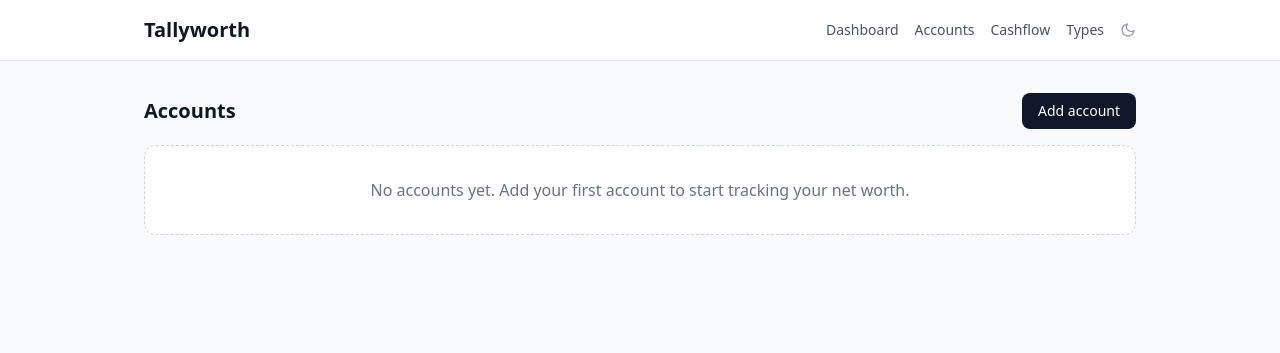
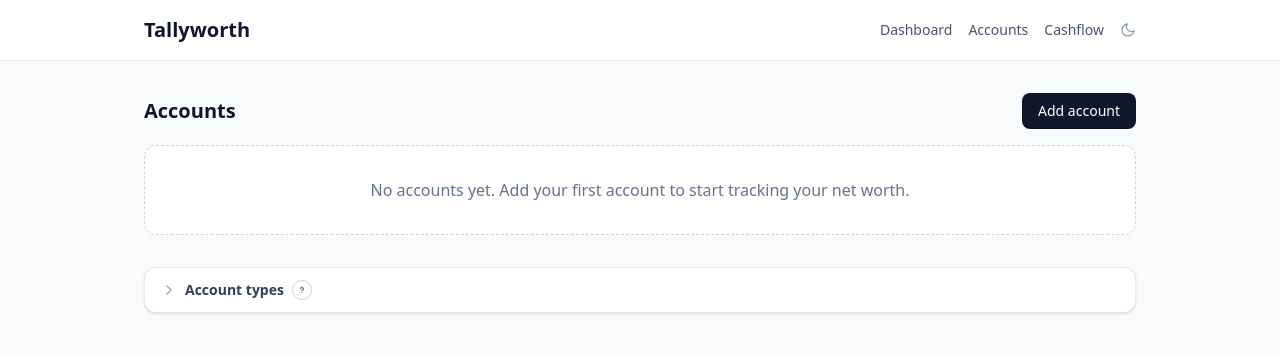
Before and after one commit to kernelkaribou/tallyworth, a Flask app: page /accounts in a window 1280 px wide. Shown: the top 353 px of the page. Run offline with Flask 3, Linux system fonts and the light colour scheme; style sheets or scripts are compiled from the project's sources.

Commit message:
Merge account types into the Accounts page
Fold the standalone /account-types page into a collapsible "Account
types" section on the Accounts page, simplifying navigation and reducing
maintained routes/templates.

- Remove the GET /account-types route and its template; account types are
  now listed in a native <details> section (id="account-types") on the
  accounts list, collapsed by default.
- Keep the POST /account-types handler for the add-custom-type form; its
  redirects and the "Manage types" link now target the accounts page
  anchor.
- Pass account_types to list_accounts and move the classification/loan
  sync JS into the accounts list scripts block.
- Drop the "Types" nav link.

Co-authored-by: Copilot <223556219+Copilot@users.noreply.github.com>

```diff
--- a/app/blueprints/accounts.py
+++ b/app/blueprints/accounts.py
@@ -41,7 +41,12 @@ def list_accounts():
         .all()
     )
     values = display_value_map(accounts)
-    return render_template("accounts/list.html", accounts=accounts, values=values)
+    return render_template(
+        "accounts/list.html",
+        accounts=accounts,
+        values=values,
+        account_types=_ordered_types(),
+    )
 
 
 @bp.get("/accounts/new")
@@ -230,37 +235,32 @@ def toggle_archive(account_id: int):
     return redirect(url_for("accounts.list_accounts"))
 
 
-@bp.get("/account-types")
-def list_account_types():
-    return render_template(
-        "account_types/list.html", account_types=_ordered_types()
-    )
-
-
 @bp.post("/account-types")
 def create_account_type():
     name = (request.form.get("name") or "").strip()
     classification_raw = request.form.get("classification") or ""
     tracks_loan = request.form.get("tracks_loan") == "on"
 
+    types_anchor = url_for("accounts.list_accounts") + "#account-types"
+
     if not name:
         flash("Type name is required.", "error")
-        return redirect(url_for("accounts.list_account_types"))
+        return redirect(types_anchor)
     if AccountType.query.filter(AccountType.name.ilike(name)).first():
         flash(f"An account type named '{name}' already exists.", "error")
-        return redirect(url_for("accounts.list_account_types"))
+        return redirect(types_anchor)
     try:
         classification = Classification(classification_raw)
     except ValueError:
         flash("Please choose a valid classification.", "error")
-        return redirect(url_for("accounts.list_account_types"))
+        return redirect(types_anchor)
 
     if tracks_loan and classification == Classification.liability:
         flash(
             "Loan tracking applies to assets only, not liabilities.",
             "error",
         )
-        return redirect(url_for("accounts.list_account_types"))
+        return redirect(types_anchor)
 
     db.session.add(
         AccountType(
@@ -272,7 +272,7 @@ def create_account_type():
     )
     db.session.commit()
     flash(f"Account type '{name}' added.", "success")
-    return redirect(url_for("accounts.list_account_types"))
+    return redirect(types_anchor)
 
 
 def _parse_value_loan(
--- a/app/templates/accounts/form.html
+++ b/app/templates/accounts/form.html
@@ -51,7 +51,7 @@
       </select>
       <p class="mt-1 text-xs text-slate-500 dark:text-slate-400">
         Need another type?
-        <a class="underline" href="{{ url_for('accounts.list_account_types') }}">Manage types</a>.
+        <a class="underline" href="{{ url_for('accounts.list_accounts') }}#account-types">Manage types</a>.
       </p>
     </div>
 
--- a/app/templates/accounts/list.html
+++ b/app/templates/accounts/list.html
@@ -1,4 +1,5 @@
 {% extends "base.html" %}
+{% from "_macros.html" import info_tooltip %}
 
 {% block content %}
 <section class="flex items-center justify-between">
@@ -49,4 +50,104 @@
   No accounts yet. Add your first account to start tracking your net worth.
 </p>
 {% endif %}
+
+<details id="account-types" class="group mt-8 rounded-xl border border-slate-200 dark:border-slate-700 bg-white dark:bg-slate-800 shadow-sm">
+  <summary class="flex cursor-pointer list-none items-center gap-2 px-4 py-3 text-sm font-semibold text-slate-700 dark:text-slate-200">
+    <svg class="h-4 w-4 shrink-0 text-slate-400 transition-transform group-open:rotate-90" xmlns="http://www.w3.org/2000/svg" viewBox="0 0 24 24" fill="none" stroke="currentColor" stroke-width="2" stroke-linecap="round" stroke-linejoin="round" aria-hidden="true">
+      <polyline points="9 18 15 12 9 6"></polyline>
+    </svg>
+    <span>Account types</span>
+    {{ info_tooltip("Standard types are built in. Add your own custom types as needed.") }}
+  </summary>
+
+  <div class="grid gap-6 border-t border-slate-200 dark:border-slate-700 p-4 lg:grid-cols-3">
+    <div class="lg:col-span-2 overflow-hidden rounded-xl border border-slate-200 dark:border-slate-700">
+      <table class="w-full text-sm">
+        <thead class="bg-slate-50 dark:bg-slate-900/40 text-left text-slate-500 dark:text-slate-400">
+          <tr>
+            <th class="px-4 py-3 font-medium">Name</th>
+            <th class="px-4 py-3 font-medium">Classification</th>
+            <th class="px-4 py-3 font-medium">Tracks loan</th>
+            <th class="px-4 py-3 font-medium">Source</th>
+          </tr>
+        </thead>
+        <tbody class="divide-y divide-slate-100 dark:divide-slate-700">
+          {% for t in account_types %}
+          <tr>
+            <td class="px-4 py-3 font-medium text-slate-900 dark:text-slate-100">{{ t.name }}</td>
+            <td class="px-4 py-3 text-slate-600 dark:text-slate-300">{{ t.classification.value }}</td>
+            <td class="px-4 py-3 text-slate-600 dark:text-slate-300">{{ "Yes" if t.tracks_loan else "No" }}</td>
+            <td class="px-4 py-3 text-slate-500 dark:text-slate-400">
+              {{ "Built-in" if t.is_builtin else "Custom" }}
+            </td>
+          </tr>
+          {% endfor %}
+        </tbody>
+      </table>
+    </div>
+
+    <form
+      method="post"
+      action="{{ url_for('accounts.create_account_type') }}"
+      class="space-y-4 rounded-xl border border-slate-200 dark:border-slate-700 p-6"
+    >
+      <h2 class="text-sm font-semibold text-slate-700 dark:text-slate-200">Add a custom type</h2>
+      <div>
+        <label class="block text-sm font-medium text-slate-700 dark:text-slate-200" for="type_name">Name</label>
+        <input
+          id="type_name"
+          name="name"
+          type="text"
+          required
+          class="mt-1 w-full rounded-lg border border-slate-300 dark:border-slate-600 px-3 py-2 text-sm focus:border-slate-500 focus:outline-none dark:bg-slate-900 dark:text-slate-100"
+          placeholder="e.g. Pension"
+        />
+      </div>
+      <div>
+        <label class="block text-sm font-medium text-slate-700 dark:text-slate-200" for="classification">
+          Classification
+        </label>
+        <select
+          id="classification"
+          name="classification"
+          required
+          class="mt-1 w-full rounded-lg border border-slate-300 dark:border-slate-600 px-3 py-2 text-sm focus:border-slate-500 focus:outline-none dark:bg-slate-900 dark:text-slate-100"
+        >
+          <option value="asset">Asset (adds to net worth)</option>
+          <option value="liability">Liability (subtracts from net worth)</option>
+        </select>
+      </div>
+      <label class="flex items-center gap-2 text-sm text-slate-700 dark:text-slate-200">
+        <input type="checkbox" id="tracks_loan" name="tracks_loan" class="rounded border-slate-300 dark:border-slate-600" />
+        Tracks a loan / equity (e.g. property, vehicle)
+      </label>
+      <button
+        type="submit"
+        class="rounded-lg bg-slate-900 dark:bg-slate-700 px-4 py-2 text-sm font-medium text-white hover:bg-slate-700 dark:hover:bg-slate-600"
+      >
+        Add type
+      </button>
+    </form>
+  </div>
+</details>
 {% endblock %}
+
+{% block scripts %}
+<script>
+  (function () {
+    const classification = document.getElementById("classification");
+    const tracksLoan = document.getElementById("tracks_loan");
+    if (!classification || !tracksLoan) return;
+    function sync() {
+      const isLiability = classification.value === "liability";
+      if (isLiability) {
+        tracksLoan.checked = false;
+      }
+      tracksLoan.disabled = isLiability;
+      tracksLoan.closest("label").classList.toggle("opacity-50", isLiability);
+    }
+    classification.addEventListener("change", sync);
+    sync();
+  })();
+</script>
+{% endblock %}
--- a/app/templates/base.html
+++ b/app/templates/base.html
@@ -45,7 +45,6 @@
           <a class="hover:text-slate-900 dark:hover:text-white" href="{{ url_for('main.index') }}">Dashboard</a>
           <a class="hover:text-slate-900 dark:hover:text-white" href="{{ url_for('accounts.list_accounts') }}">Accounts</a>
           <a class="hover:text-slate-900 dark:hover:text-white" href="{{ url_for('cashflow.list_cashflow') }}">Cashflow</a>
-          <a class="hover:text-slate-900 dark:hover:text-white" href="{{ url_for('accounts.list_account_types') }}">Types</a>
           <button
             type="button"
             id="theme-toggle"
```
Also changed, not shown: app/templates/account_types/list.html (deleted, +0 -101 lines).
